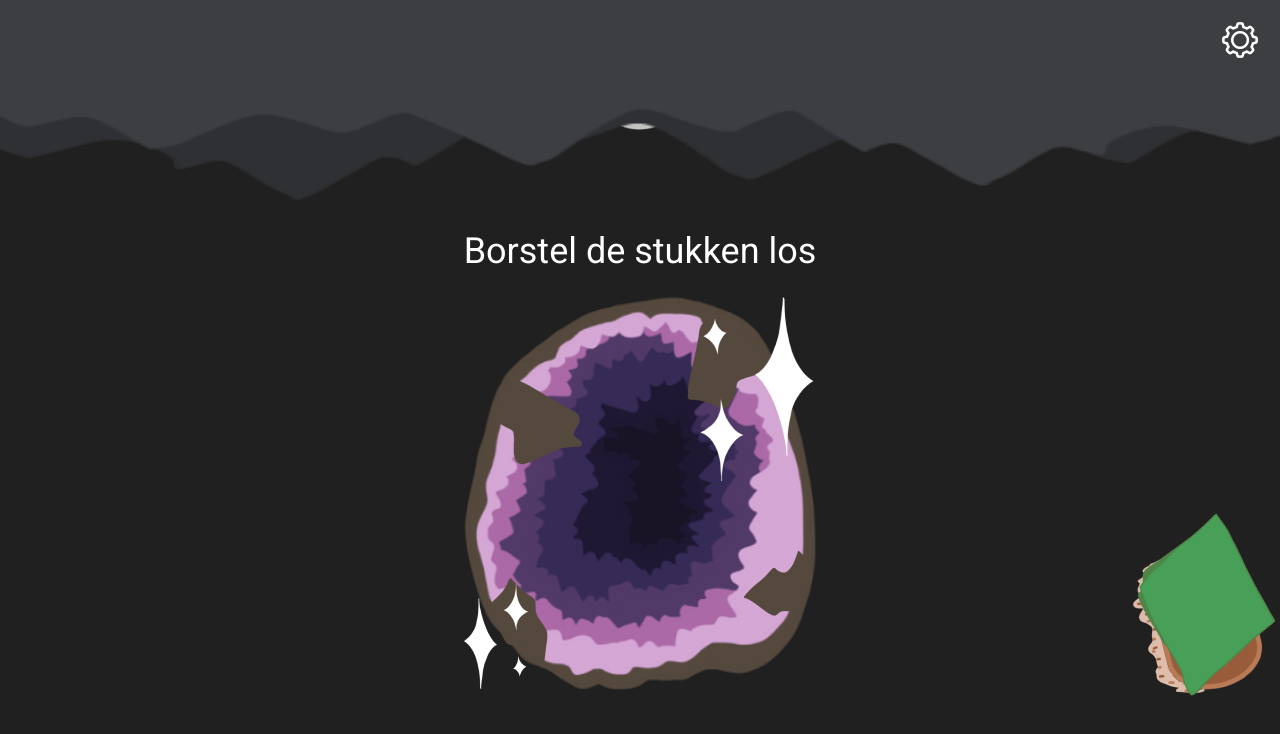
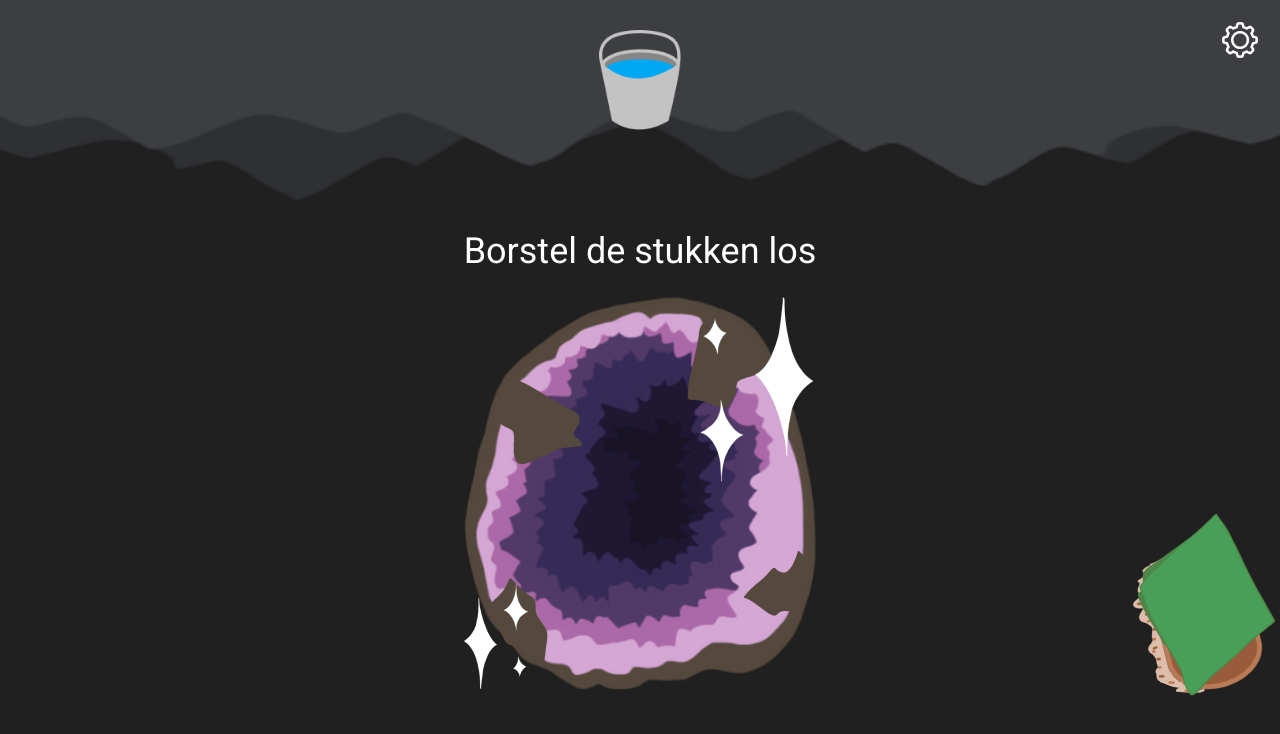
Before and after one commit to GeodeCompany/geode-cracker-react, a React (Create React App) app in the folder geode-cracker/: page /polish in a window 1280 px wide. Shown: the top 734 px of the page. Built offline with nearby package versions, Linux system fonts and the light colour scheme.

Commit message:
tweak(polish.scss): change z-index bucket

```diff
--- a/geode-cracker/src/Polish/Polish.scss
+++ b/geode-cracker/src/Polish/Polish.scss
@@ -7,7 +7,7 @@
     top: 3rem;
     left: 50%;
     transform: translate(-50%, 0);
-    z-index: 3;
+    z-index: 11;
 
     border: none;
     background-color: transparent;
```
